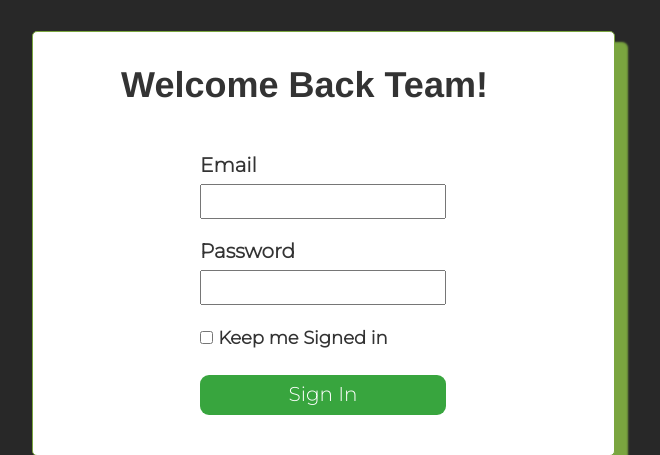
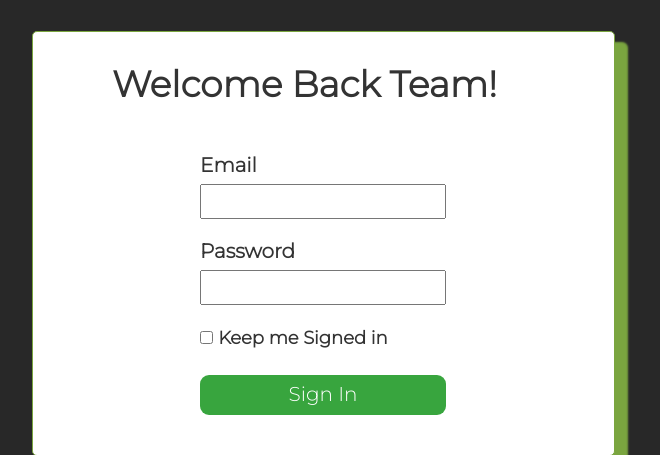
Before and after one commit to yousseftawfik11/EtisalatManagerTasksWebApp, a PHP site: page / in a window 1280 px wide. Shown: the top 455 px of the page, without its empty margins (317-977 px from the left). Run offline with PHP 8.4, Linux system fonts and the light colour scheme; some libraries are stand-ins or nearby versions.

Commit message:
wlc txt change

```diff
--- a/css/styles.css
+++ b/css/styles.css
@@ -192,6 +192,8 @@ box-shadow: 0 5px 15px #38a53e;
   margin-right: 17px;
   margin-left: -20px;
   text-align: center;
+  font-family: 'Montserrat', sans-serif !important;
+
 }
 .newUserInput{
   width: 100%;
```
